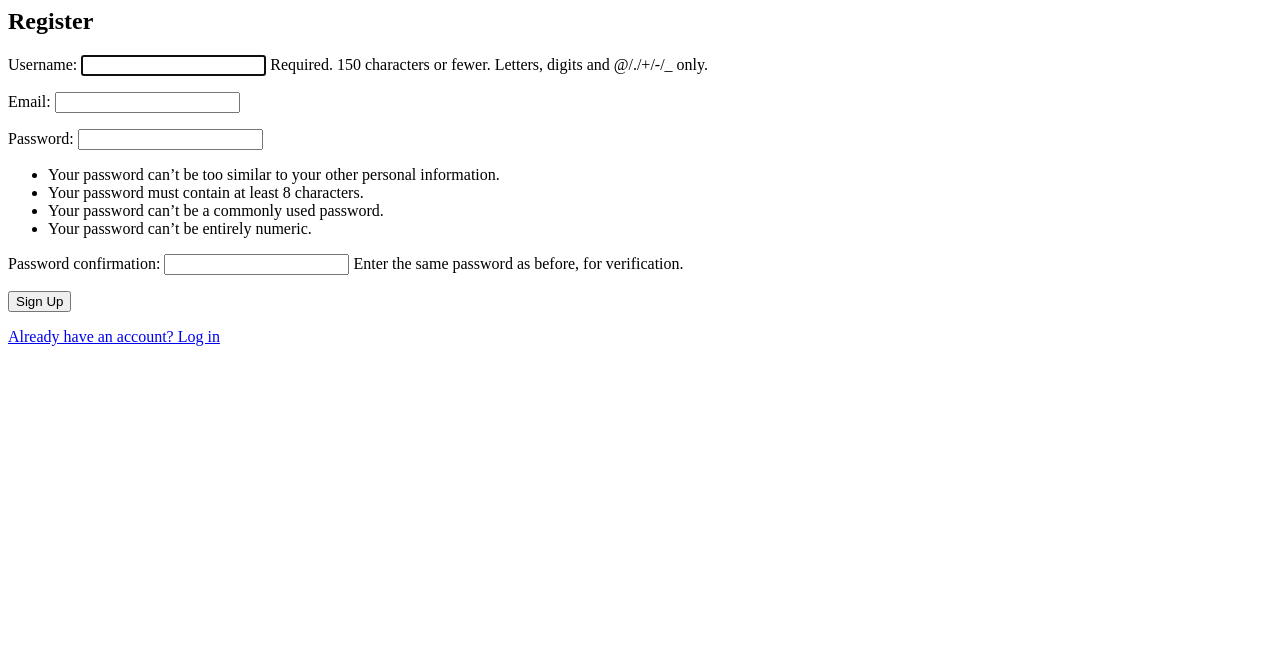
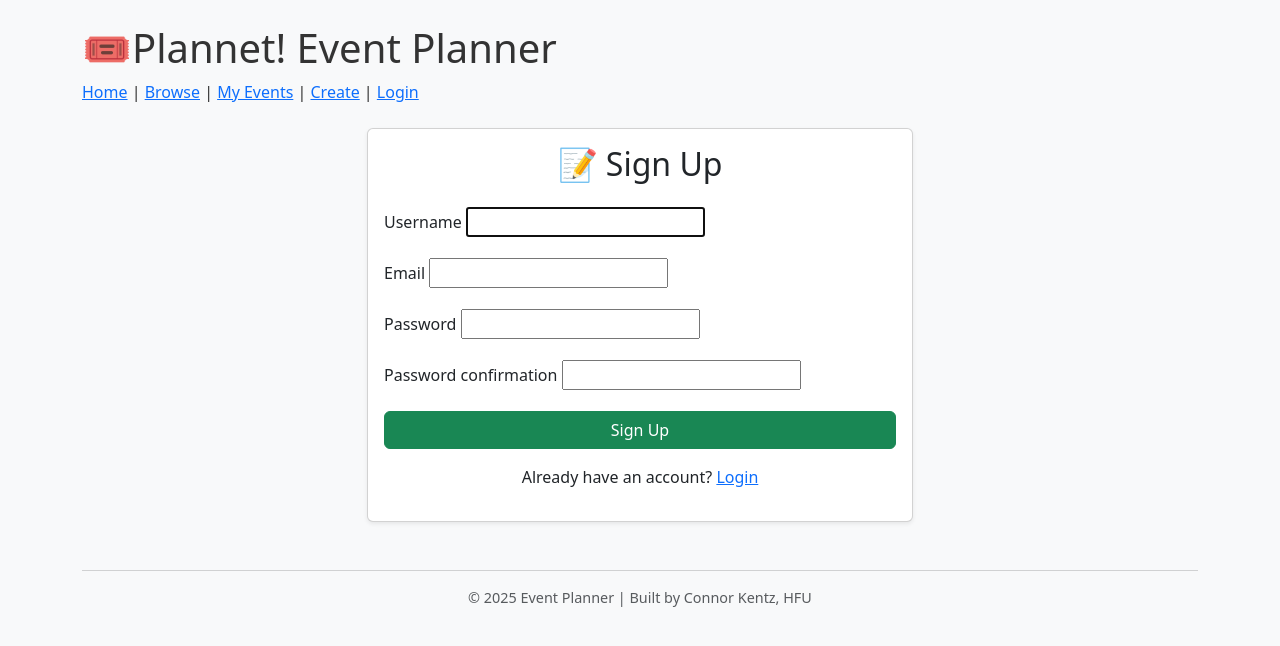
Before and after one commit to ckentz/EventPlanner, a Django app: page /users/register/ in a window 1280 px wide. Shown: the top 646 px of the page. Run offline with Django 5.2, Linux system fonts and the light colour scheme.

Commit message:
styles, login and register

```diff
--- a/templates/base.html
+++ b/templates/base.html
@@ -2,7 +2,7 @@
 <html lang="en">
 <head>
     <meta charset="UTF-8">
-    <title>{% block title %}Event Planner{% endblock %}</title>
+    <title>{% block title %}Plannet! Event Planner{% endblock %}</title>
     <!-- Bootstrap CDN -->
     <link href="https://cdn.jsdelivr.net/npm/bootstrap@5.3.0/dist/css/bootstrap.min.css" rel="stylesheet">
     <style>
@@ -20,13 +20,33 @@
     font-size: 0.9rem;
     color: #6c757d;
   }
+    .card {
+    transition: transform 0.2s, box-shadow 0.2s;
+  }
+
+  .card:hover {
+    transform: translateY(-5px);
+    box-shadow: 0 8px 16px rgba(0, 0, 0, 0.2);
+  }
+    .fade-in-card {
+    opacity: 0;
+    transform: translateY(10px);
+    animation: fadeInMove 0.6s ease-out forwards;
+  }
+
+  @keyframes fadeInMove {
+    to {
+      opacity: 1;
+      transform: translateY(0);
+    }
+  }
 </style>
 </head>
 <body class="container py-4">
 
     <!-- header -->
 <header class="mb-4">
-    <h1 class="display-6">🎟️ Event Planner</h1>
+    <h1 class="display-6">🎟️Plannet! Event Planner</h1>
     <div class="mb-2">
         <a href="{% url 'home' %}">Home</a> |
         <a href="{% url 'browse_events' %}">Browse</a> |
--- a/templates/events/browse_events.html
+++ b/templates/events/browse_events.html
@@ -6,7 +6,7 @@
 <div class="row row-cols-1 row-cols-md-2 g-4">
     {% for event in events %}
     <div class="col">
-        <div class="card h-100">
+        <div class="card h-100 shadow-sm fade-in-card">
             <div class="card-body">
                 <h5 class="card-title">
                     <a href="{% url 'event_detail' event.id %}">{{ event.title }}</a>
--- a/templates/home.html
+++ b/templates/home.html
@@ -4,7 +4,7 @@
 
 <div class="p-5 mb-4 bg-light rounded-3 shadow-sm">
   <div class="container-fluid py-5">
-    <h1 class="display-4 fw-bold text-primary">🎟️ Welcome to Event Planner!</h1>
+    <h1 class="display-4 fw-bold text-primary">Welcome to 🎟️Plannet! Event Planner!</h1>
     <p class="col-md-8 fs-5">Plan your events, manage attendees, and RSVP easily — all in one place.</p>
 
     {% if user.is_authenticated %}
--- a/templates/users/register.html
+++ b/templates/users/register.html
@@ -1,7 +1,34 @@
-<h2>Register</h2>
-<form method="POST">
-    {% csrf_token %}
-    {{ form.as_p }}
-    <button type="submit">Sign Up</button>
-</form>
-<a href="{% url 'login' %}">Already have an account? Log in</a>
+{% extends 'base.html' %}
+{% block title %}Sign Up{% endblock %}
+{% block content %}
+
+<div class="row justify-content-center">
+    <div class="col-md-6">
+        <div class="card shadow-sm">
+            <div class="card-body">
+                <h2 class="card-title text-center mb-4">📝 Sign Up</h2>
+
+                <form method="POST">
+                    {% csrf_token %}
+                    {% for field in form %}
+                        <div class="mb-3">
+                            <label class="form-label">{{ field.label }}</label>
+                            {{ field }}
+                            {% if field.errors %}
+                                <div class="text-danger">{{ field.errors }}</div>
+                            {% endif %}
+                        </div>
+                    {% endfor %}
+
+                    <button type="submit" class="btn btn-success w-100">Sign Up</button>
+                </form>
+
+                <p class="mt-3 text-center">
+                    Already have an account? <a href="{% url 'login' %}">Login</a>
+                </p>
+            </div>
+        </div>
+    </div>
+</div>
+
+{% endblock %}
```
Also changed, not shown: events/forms.py (+16 -1 lines), templates/events/event_list.html (+8 -5 lines), templates/users/login.html (+34 -7 lines), db.sqlite3.
